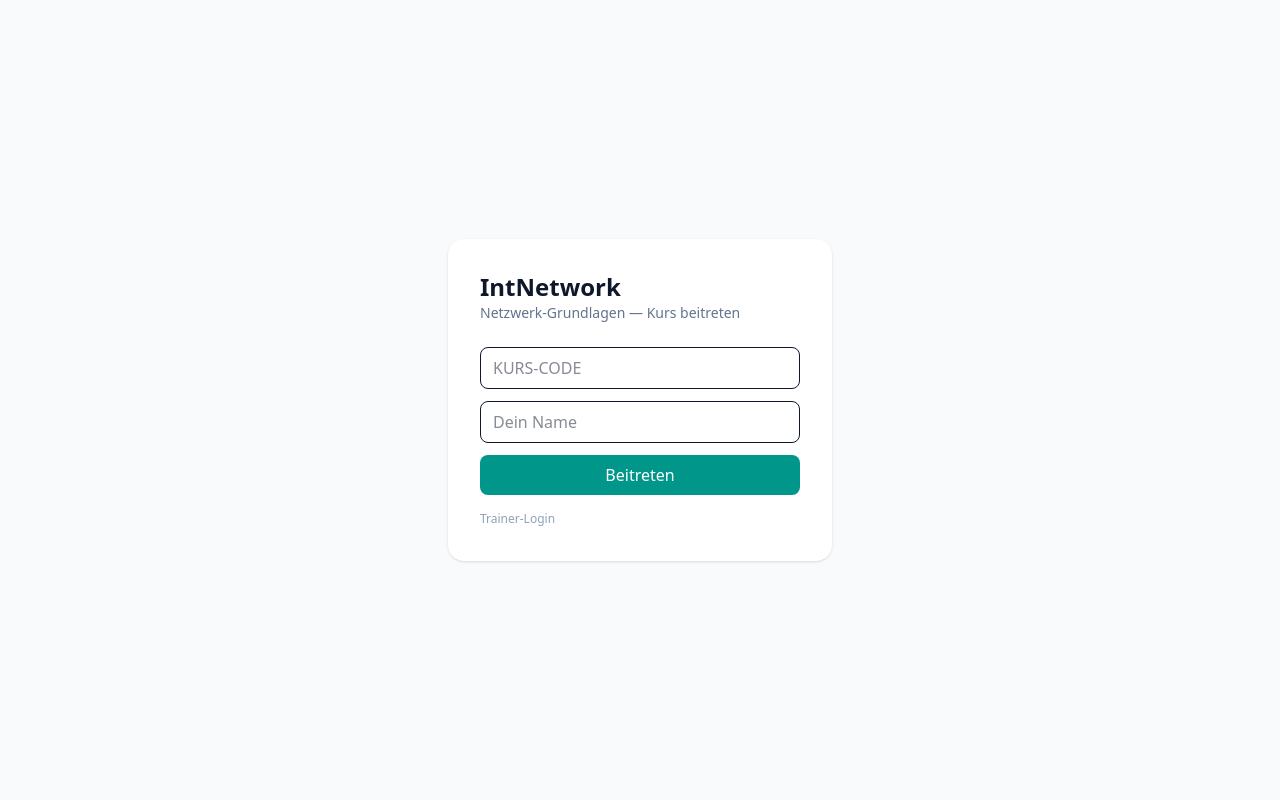
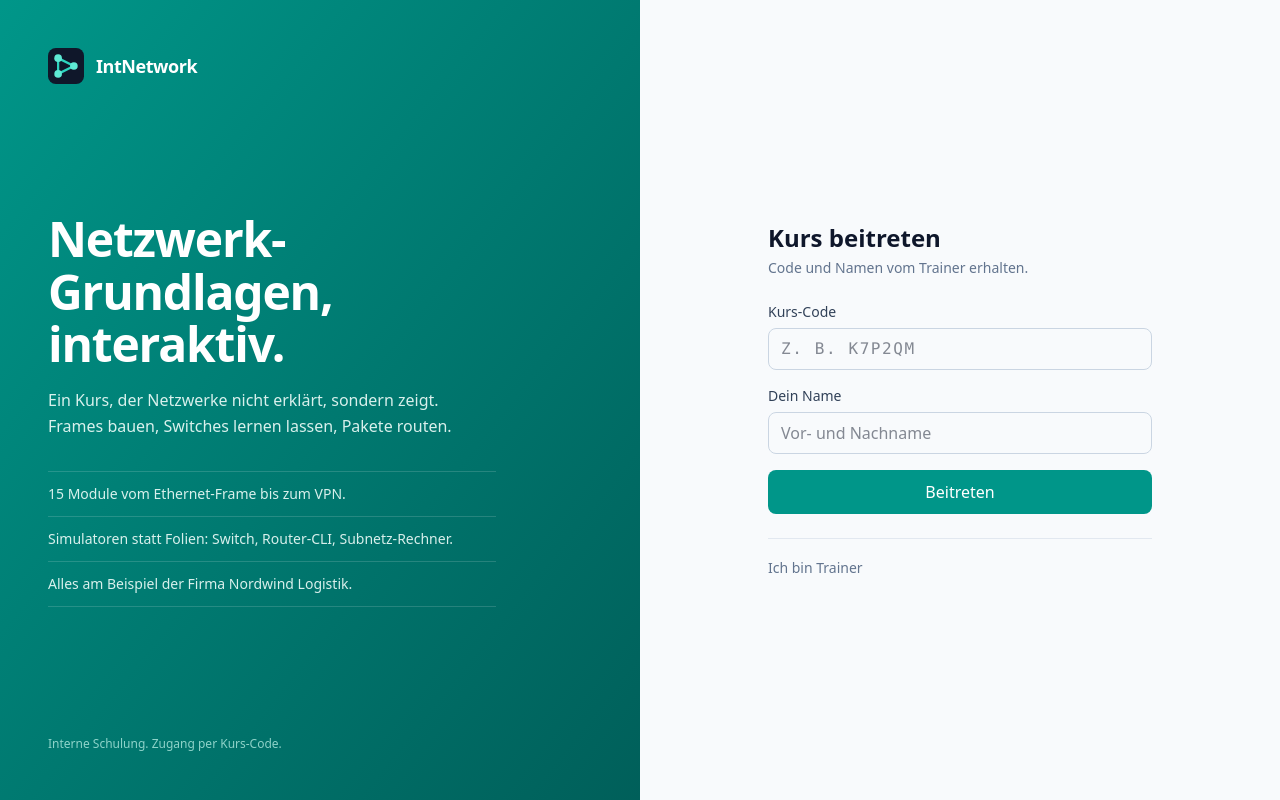
Before and after one commit to Hisent/IntNetwork, a React (Vite) app in the folder frontend/: page / in a window 1280 px wide. Built offline with nearby package versions, Linux system fonts and the light colour scheme.

Commit message:
style(landing): Split-Einstiegsseite (Markenpanel + Beitreten), Labels + Motion

```diff
--- a/frontend/src/index.css
+++ b/frontend/src/index.css
@@ -30,3 +30,12 @@ button:not(:disabled):active { transform: translateY(1px); }
 table { font-variant-numeric: tabular-nums; }
 
 ::selection { background: #99f6e4; color: #134e4a; }
+
+/* ruhiger Einstieg (nur wenn Motion erwünscht) */
+@media (prefers-reduced-motion: no-preference) {
+  @keyframes fade-up {
+    from { opacity: 0; transform: translateY(12px); }
+    to   { opacity: 1; transform: translateY(0); }
+  }
+  .animate-fade-up { animation: fade-up .5s cubic-bezier(0.16, 1, 0.3, 1) both; }
+}
--- a/frontend/src/pages/LandingPage.tsx
+++ b/frontend/src/pages/LandingPage.tsx
@@ -2,6 +2,12 @@ import { useState } from 'react'
 import { useNavigate } from 'react-router-dom'
 import { authApi } from '@/lib/api'
 import { useAuthStore } from '@/store/auth'
+
+const POINTS = [
+  '15 Module vom Ethernet-Frame bis zum VPN.',
+  'Simulatoren statt Folien: Switch, Router-CLI, Subnetz-Rechner.',
+  'Alles am Beispiel der Firma Nordwind Logistik.',
+]
 
 export function LandingPage() {
   const nav = useNavigate()
@@ -23,21 +29,81 @@ export function LandingPage() {
   }
 
   return (
-    <div className="min-h-screen flex items-center justify-center bg-slate-50 p-4">
-      <div className="w-full max-w-sm rounded-2xl bg-white shadow p-8">
-        <h1 className="text-2xl font-bold text-slate-900">IntNetwork</h1>
-        <p className="text-slate-500 text-sm mb-6">Netzwerk-Grundlagen — Kurs beitreten</p>
-        <form onSubmit={join} className="flex flex-col gap-3">
-          <input className="border rounded-lg px-3 py-2 uppercase" placeholder="Kurs-Code"
-            value={code} onChange={(e) => setCode(e.target.value.toUpperCase())} />
-          <input className="border rounded-lg px-3 py-2" placeholder="Dein Name"
-            value={name} onChange={(e) => setName(e.target.value)} />
-          {err && <p className="text-sm text-red-600">{err}</p>}
-          <button className="rounded-lg bg-teal-600 hover:bg-teal-700 text-white py-2 font-medium">Beitreten</button>
-        </form>
-        <button onClick={() => nav('/trainer')} className="mt-4 text-xs text-slate-400 hover:text-slate-600">
-          Trainer-Login
-        </button>
+    <div className="min-h-[100dvh] grid md:grid-cols-2">
+      {/* Markenseite */}
+      <div className="relative flex flex-col justify-between overflow-hidden bg-gradient-to-br from-teal-600 to-teal-800 p-8 sm:p-12 text-white">
+        <div className="animate-fade-up flex items-center gap-3">
+          <img src="/favicon.svg" alt="" className="h-9 w-9" />
+          <span className="text-lg font-semibold tracking-tight">IntNetwork</span>
+        </div>
+
+        <div className="animate-fade-up max-w-md py-12">
+          <h1 className="text-4xl sm:text-5xl font-bold tracking-tight leading-[1.1]">
+            Netzwerk-Grundlagen, interaktiv.
+          </h1>
+          <p className="mt-4 text-teal-50/90 leading-relaxed">
+            Ein Kurs, der Netzwerke nicht erklärt, sondern zeigt. Frames bauen,
+            Switches lernen lassen, Pakete routen.
+          </p>
+          <ul className="mt-8 flex flex-col divide-y divide-white/15 border-y border-white/15">
+            {POINTS.map((p) => (
+              <li key={p} className="py-3 text-sm text-teal-50/90">{p}</li>
+            ))}
+          </ul>
+        </div>
+
+        <p className="animate-fade-up text-xs text-teal-100/70">
+          Interne Schulung. Zugang per Kurs-Code.
+        </p>
+      </div>
+
+      {/* Beitreten */}
+      <div className="flex items-center justify-center bg-slate-50 p-6 sm:p-10">
+        <div className="animate-fade-up w-full max-w-sm">
+          <h2 className="text-2xl font-bold text-slate-900">Kurs beitreten</h2>
+          <p className="text-sm text-slate-500 mt-1 mb-6">
+            Code und Namen vom Trainer erhalten.
+          </p>
+
+          <form onSubmit={join} className="flex flex-col gap-4">
+            <div className="flex flex-col gap-1.5">
+              <label htmlFor="code" className="text-sm font-medium text-slate-700">Kurs-Code</label>
+              <input
+                id="code"
+                className="border border-slate-300 rounded-lg px-3 py-2 uppercase tracking-widest font-mono focus:border-teal-500"
+                placeholder="z. B. K7P2QM"
+                value={code}
+                onChange={(e) => setCode(e.target.value.toUpperCase())}
+              />
+            </div>
+
+            <div className="flex flex-col gap-1.5">
+              <label htmlFor="name" className="text-sm font-medium text-slate-700">Dein Name</label>
+              <input
+                id="name"
+                className="border border-slate-300 rounded-lg px-3 py-2 focus:border-teal-500"
+                placeholder="Vor- und Nachname"
+                value={name}
+                onChange={(e) => setName(e.target.value)}
+              />
+            </div>
+
+            {err && <p className="text-sm text-rose-600">{err}</p>}
+
+            <button className="rounded-lg bg-teal-600 hover:bg-teal-700 text-white py-2.5 font-medium">
+              Beitreten
+            </button>
+          </form>
+
+          <div className="mt-6 border-t border-slate-200 pt-4">
+            <button
+              onClick={() => nav('/trainer')}
+              className="text-sm text-slate-500 hover:text-teal-700"
+            >
+              Ich bin Trainer
+            </button>
+          </div>
+        </div>
       </div>
     </div>
   )
```
